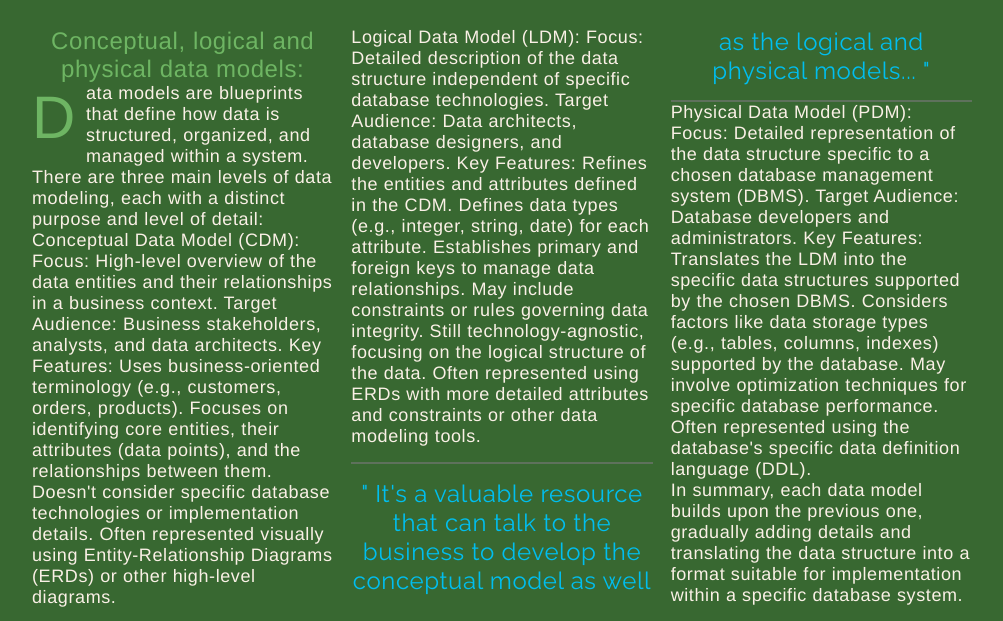
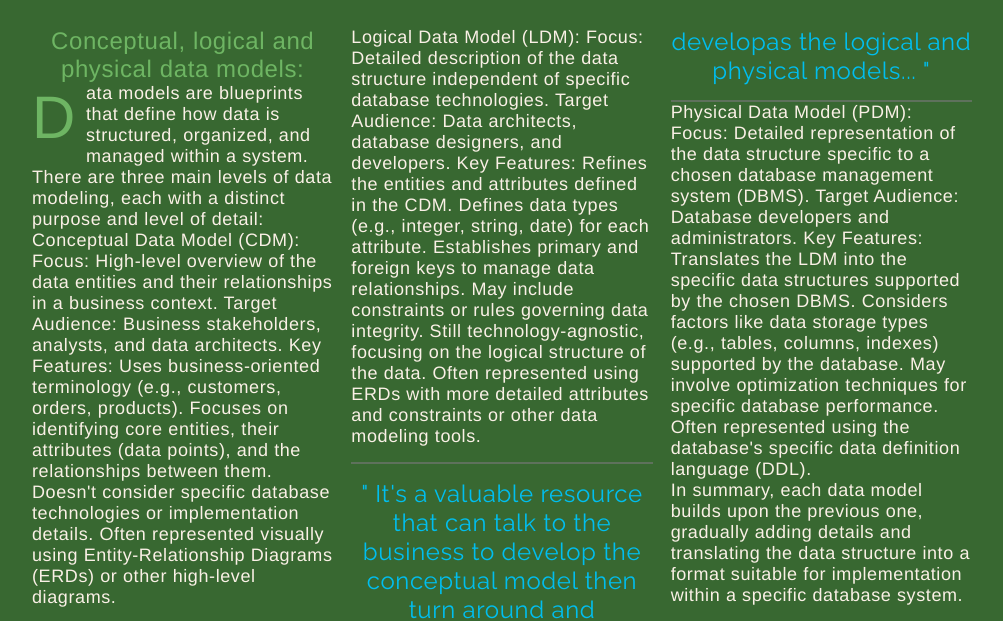
Before and after one commit to franksfazekasjr/franksfazekasjr.github.io, a plain HTML site: page datamodeling.html in a window 1280 px wide. Shown: the part 200-821 px from the top of the page, without its empty margins (138-1141 px from the left). Drawn offline with Linux system fonts and the light colour scheme; a web font is replaced by a local one.

Commit message:
Update datamodeling.html
Changing block quote in first article

```diff
--- a/datamodeling.html
+++ b/datamodeling.html
@@ -83,7 +83,7 @@
         <blockquote>
           <hr />
           <p class="quote">
-            It's a valuable resource that can talk to the business to develop the conceptual model as well as the logical and physical models...
+            It's a valuable resource that can talk to the business to develop the conceptual model then turn around and developas the logical and physical models...
           </p>
           <hr />
         </blockquote>
```
